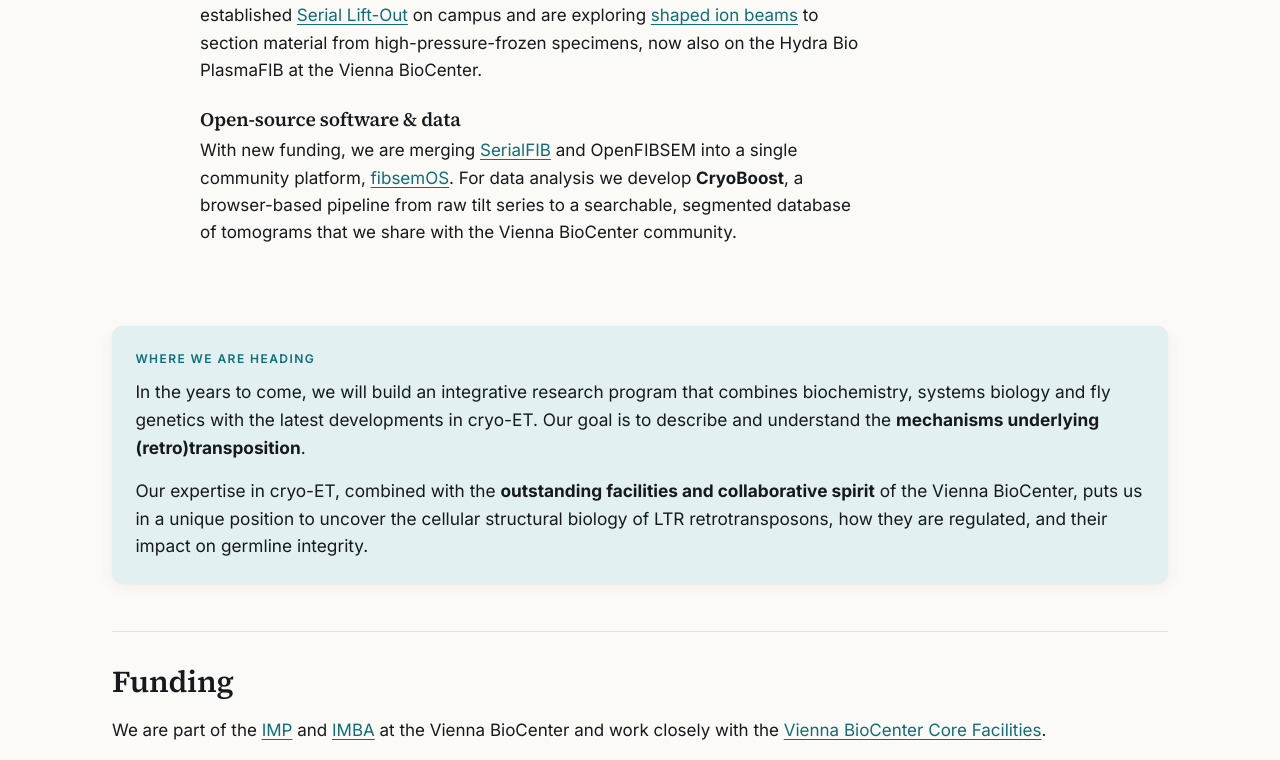
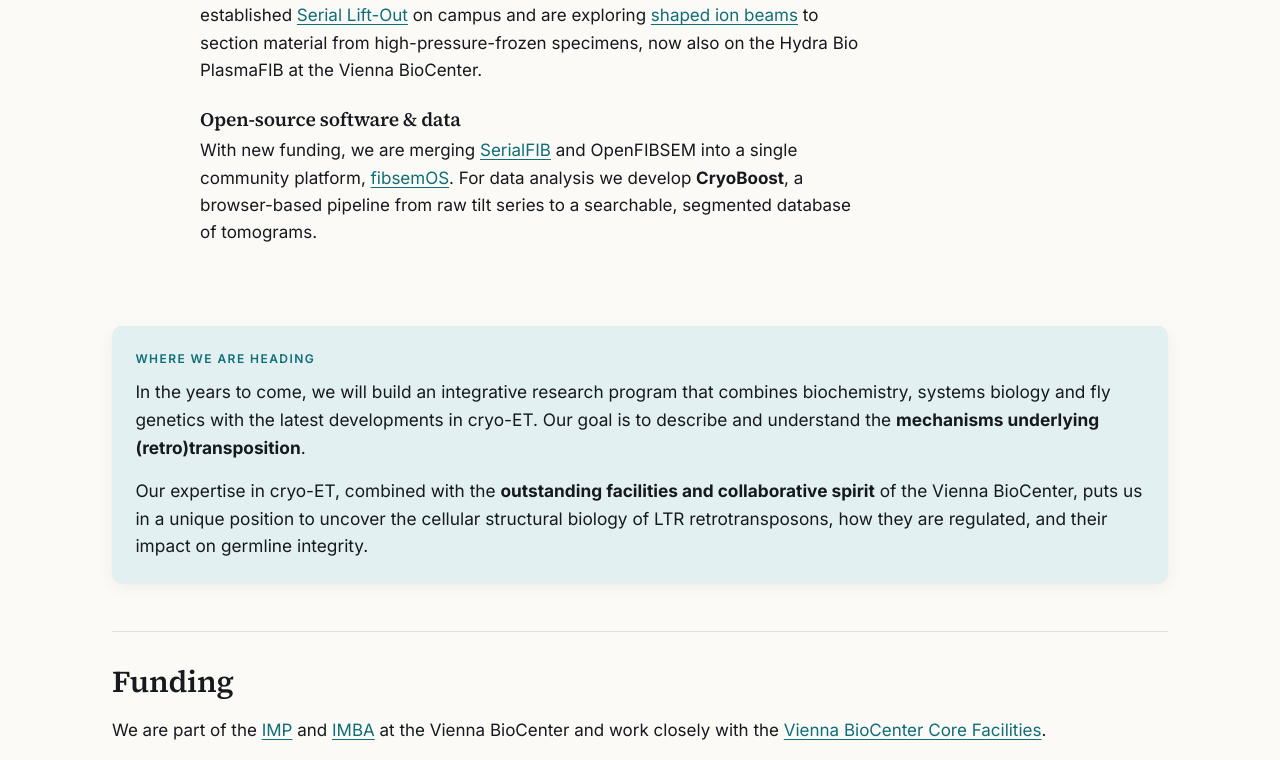
Before and after one commit to Klumpe-lab/Klumpe-lab.github.io, a plain HTML site: page research.html in a window 1280 px wide. Shown: the part 1460-2220 px from the top of the page. Drawn offline with Linux system fonts and the light colour scheme.

Commit message:
Research: shorten CryoBoost sentence
Co-Authored-By: Claude Opus 5.5 <noreply@anthropic.com>

```diff
--- a/research.html
+++ b/research.html
@@ -51,7 +51,7 @@
       <p>We want to make cryo-ET of multicellular organisms and tissues routine. We have established <a href="https://doi.org/10.1038/s41592-023-02113-5">Serial Lift-Out</a> on campus and are exploring <a href="https://doi.org/10.1016/j.ultramic.2025.114302">shaped ion beams</a> to section material from high-pressure-frozen specimens, now also on the Hydra Bio PlasmaFIB at the Vienna BioCenter.</p>
 
       <h3 style="margin-top:1.5rem">Open-source software &amp; data</h3>
-      <p>With new funding, we are merging <a href="https://doi.org/10.7554/eLife.70506">SerialFIB</a> and OpenFIBSEM into a single community platform, <a href="software.html">fibsemOS</a>. For data analysis we develop <strong>CryoBoost</strong>, a browser-based pipeline from raw tilt series to a searchable, segmented database of tomograms that we share with the Vienna BioCenter community.</p>
+      <p>With new funding, we are merging <a href="https://doi.org/10.7554/eLife.70506">SerialFIB</a> and OpenFIBSEM into a single community platform, <a href="software.html">fibsemOS</a>. For data analysis we develop <strong>CryoBoost</strong>, a browser-based pipeline from raw tilt series to a searchable, segmented database of tomograms.</p>
     </div>
     <figure class="theme-img theme-photo theme-diagram">
       <img class="zoomable img-light" src="assets/img/research/technology.webp" alt="Illustrated cryo-FIB workflow: high-pressure freezing, cryo-CLEM, cryo-FIB/SEM lift-out and lamella milling" width="1600" height="1145" loading="lazy" tabindex="0" role="button" aria-label="Show image full screen">
```
